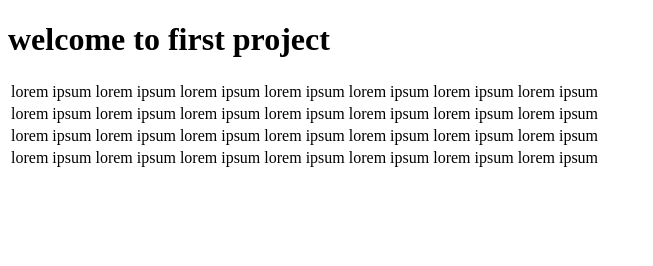
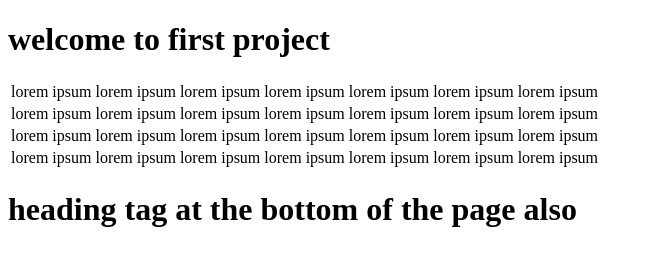
Before and after one commit to developerRitesh/html-basic, a plain HTML site: page index.html in a window 1280 px wide. Shown: the whole page, without its empty margins (0-653 px from the left). Drawn offline with Linux system fonts and the light colour scheme.

Commit message:
commit after making heading changes at the bottom

```diff
--- a/index.html
+++ b/index.html
@@ -47,6 +47,8 @@
 	</tr>
 </table>
 
+<h1> heading tag at the bottom of the page also </h1>
+
 
 
 </body>
```
